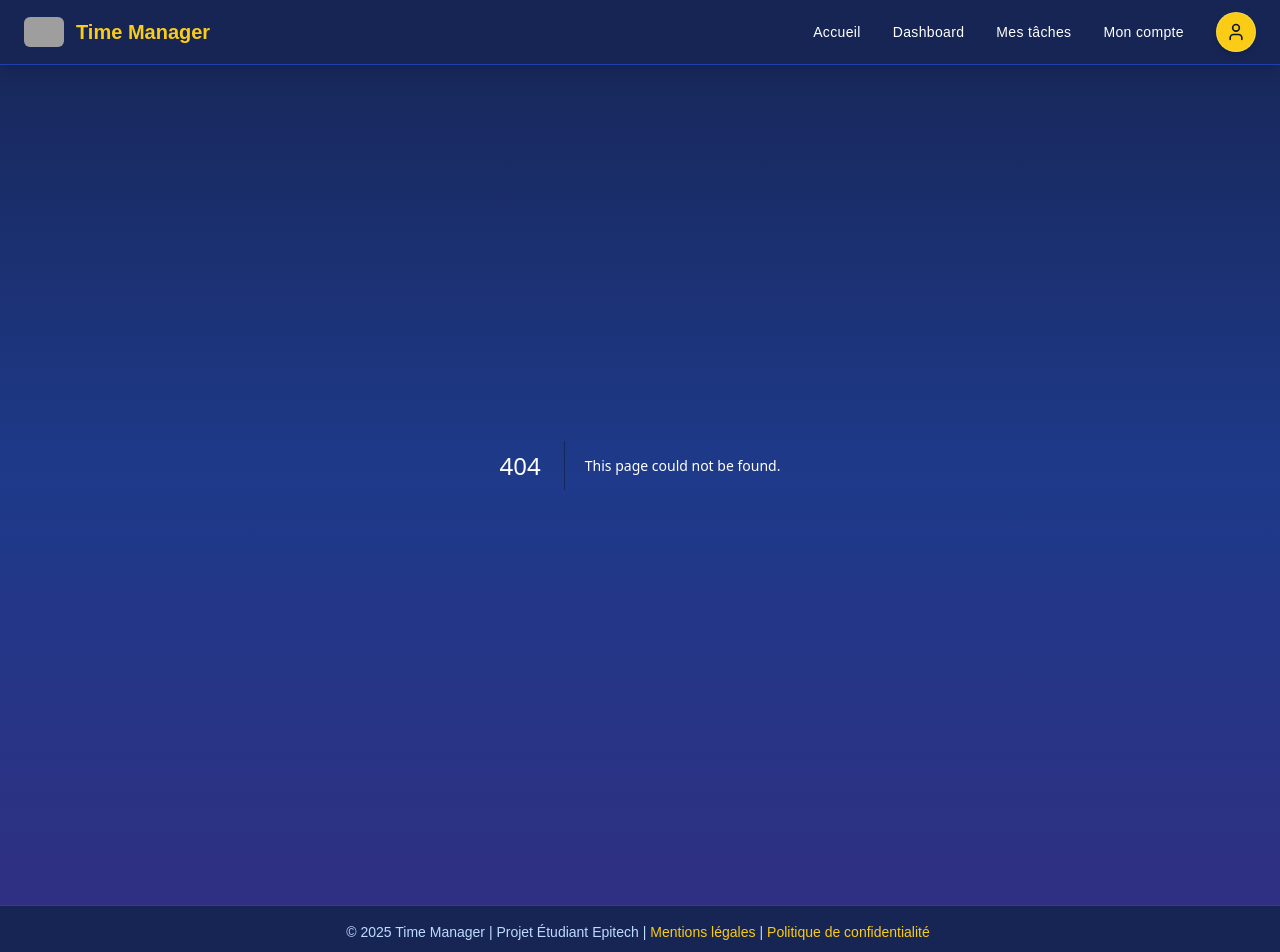
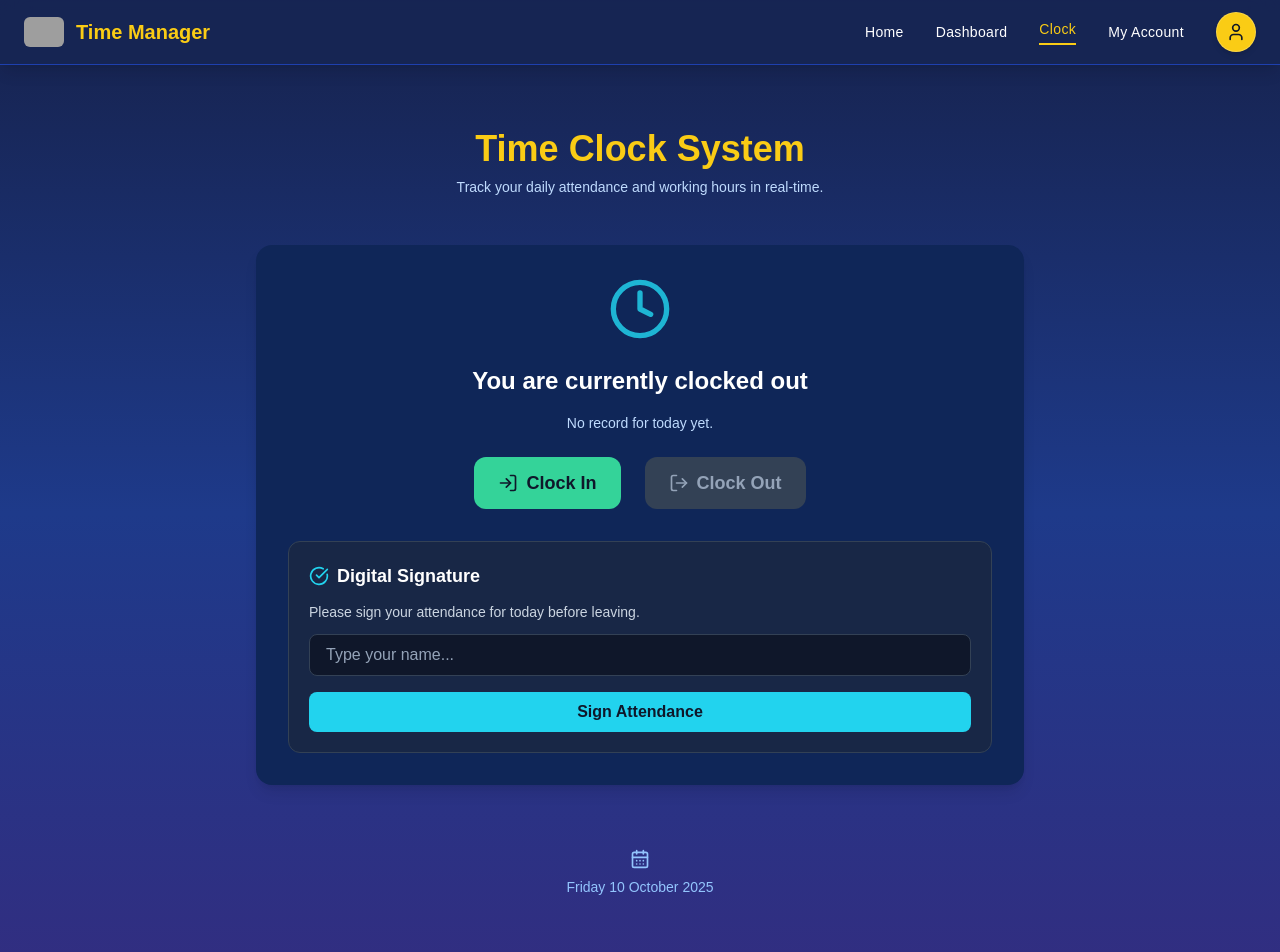
Before and after one commit to LavaheartGaming/Time-Manager, a Next.js app in the folder epitime/: page /clock in a window 1280 px wide. Before the commit this address had no page. Shown: the top 952 px of the page. Built offline with nearby package versions, Linux system fonts and the light colour scheme; grey boxes are pictures that could not be loaded.

Commit message:
WIP: Clock page work in progress

```diff
--- /dev/null
+++ b/epitime/src/app/clock/page.tsx
@@ -0,0 +1,194 @@
+"use client";
+
+import React, { useState, useEffect } from "react";
+import { motion } from "framer-motion";
+import {
+  Clock,
+  LogIn,
+  LogOut,
+  CheckCircle,
+  AlertTriangle,
+  Timer,
+  CalendarDays,
+} from "lucide-react";
+
+export default function ClockPage() {
+  const [isClockedIn, setIsClockedIn] = useState(false);
+  const [lastAction, setLastAction] = useState<string | null>(null);
+  const [signature, setSignature] = useState("");
+  const [clockInTime, setClockInTime] = useState<Date | null>(null);
+  const [workedTime, setWorkedTime] = useState<string>("00:00:00");
+
+  // Update timer every second if user is clocked in
+  useEffect(() => {
+    let interval: NodeJS.Timeout;
+    if (isClockedIn && clockInTime) {
+      interval = setInterval(() => {
+        const diff = Date.now() - clockInTime.getTime();
+        const hours = Math.floor(diff / 3600000);
+        const minutes = Math.floor((diff % 3600000) / 60000);
+        const seconds = Math.floor((diff % 60000) / 1000);
+        setWorkedTime(
+          `${hours.toString().padStart(2, "0")}:${minutes
+            .toString()
+            .padStart(2, "0")}:${seconds.toString().padStart(2, "0")}`
+        );
+      }, 1000);
+    }
+    return () => clearInterval(interval);
+  }, [isClockedIn, clockInTime]);
+
+  const handleClockIn = () => {
+    setIsClockedIn(true);
+    const now = new Date();
+    setClockInTime(now);
+    setLastAction("Clocked in at " + now.toLocaleTimeString());
+  };
+
+  const handleClockOut = () => {
+    setIsClockedIn(false);
+    const now = new Date();
+    setLastAction("Clocked out at " + now.toLocaleTimeString());
+    setClockInTime(null);
+    setWorkedTime("00:00:00");
+  };
+
+  const handleSubmitSignature = () => {
+    if (!signature.trim()) return alert("⚠️ Please sign before submitting!");
+    alert(`✅ Your attendance has been signed: "${signature}"`);
+    setSignature("");
+  };
+
+  return (
+    <div className="min-h-screen flex flex-col items-center bg-gradient-to-b from-blue-950 via-blue-900 to-indigo-900 text-white py-16 px-4">
+      {/* --- HEADER --- */}
+      <motion.div
+        initial={{ opacity: 0, y: -10 }}
+        animate={{ opacity: 1, y: 0 }}
+        transition={{ duration: 0.6 }}
+        className="text-center mb-12"
+      >
+        <h1 className="text-4xl font-extrabold mb-2 text-yellow-400">
+          Time Clock System
+        </h1>
+        <p className="text-blue-200 text-sm">
+          Track your daily attendance and working hours in real-time.
+        </p>
+      </motion.div>
+
+      {/* --- MAIN CARD --- */}
+      <motion.div
+        initial={{ opacity: 0, scale: 0.95 }}
+        animate={{ opacity: 1, scale: 1 }}
+        transition={{ duration: 0.4 }}
+        className="bg-[#0F2658] rounded-2xl shadow-lg p-8 w-full max-w-3xl flex flex-col items-center"
+      >
+        <Clock className="w-16 h-16 text-cyan-400 mb-6 animate-pulse" />
+
+        <h2 className="text-2xl font-bold mb-4 text-center">
+          {isClockedIn
+            ? "You are currently clocked in"
+            : "You are currently clocked out"}
+        </h2>
+
+        <p className="text-blue-200 text-sm mb-6 text-center">
+          {lastAction || "No record for today yet."}
+        </p>
+
+        {/* --- TIMER SECTION --- */}
+        {isClockedIn && (
+          <motion.div
+            initial={{ opacity: 0 }}
+            animate={{ opacity: 1 }}
+            className="flex items-center gap-3 bg-slate-800/60 border border-slate-700 px-5 py-3 rounded-xl mb-6"
+          >
+            <Timer className="text-cyan-400 w-5 h-5" />
+            <span className="text-cyan-300 font-semibold text-lg">
+              Working time: {workedTime}
+            </span>
+          </motion.div>
+        )}
+
+        {/* --- ACTION BUTTONS --- */}
+        <div className="flex gap-6 mb-8">
+          <button
+            onClick={handleClockIn}
+            disabled={isClockedIn}
+            className={`flex items-center gap-2 px-6 py-3 rounded-xl text-lg font-semibold transition-all ${
+              isClockedIn
+                ? "bg-slate-700 text-slate-400 cursor-not-allowed"
+                : "bg-emerald-400 text-slate-900 hover:bg-emerald-300"
+            }`}
+          >
+            <LogIn className="w-5 h-5" /> Clock In
+          </button>
+
+          <button
+            onClick={handleClockOut}
+            disabled={!isClockedIn}
+            className={`flex items-center gap-2 px-6 py-3 rounded-xl text-lg font-semibold transition-all ${
+              !isClockedIn
+                ? "bg-slate-700 text-slate-400 cursor-not-allowed"
+                : "bg-red-400 text-slate-900 hover:bg-red-300"
+            }`}
+          >
+            <LogOut className="w-5 h-5" /> Clock Out
+          </button>
+        </div>
+
+        {/* --- SIGNATURE SECTION --- */}
+        <div className="w-full bg-slate-800/60 p-5 rounded-xl border border-slate-700">
+          <h3 className="text-lg font-semibold mb-3 flex items-center gap-2">
+            <CheckCircle className="w-5 h-5 text-cyan-400" /> Digital Signature
+          </h3>
+          <p className="text-slate-300 text-sm mb-3">
+            Please sign your attendance for today before leaving.
+          </p>
+
+          <input
+            type="text"
+            placeholder="Type your name..."
+            value={signature}
+            onChange={(e) => setSignature(e.target.value)}
+            className="w-full px-4 py-2 rounded-lg bg-slate-900 border border-slate-700 text-white placeholder-slate-400 focus:ring-2 focus:ring-cyan-400"
+          />
+          <button
+            onClick={handleSubmitSignature}
+            className="mt-4 w-full py-2 bg-cyan-400 text-slate-900 font-semibold rounded-lg hover:bg-cyan-300 transition-all"
+          >
+            Sign Attendance
+          </button>
+        </div>
+      </motion.div>
+
+      {/* --- STATUS MESSAGE --- */}
+      {lastAction && (
+        <motion.div
+          initial={{ opacity: 0, y: 10 }}
+          animate={{ opacity: 1, y: 0 }}
+          className="mt-10 flex items-center gap-3 bg-slate-800/70 border border-slate-700 px-6 py-3 rounded-xl"
+        >
+          {isClockedIn ? (
+            <CheckCircle className="text-emerald-400" />
+          ) : (
+            <AlertTriangle className="text-yellow-400" />
+          )}
+          <span className="text-slate-200 text-sm">{lastAction}</span>
+        </motion.div>
+      )}
+
+      {/* --- FOOTER --- */}
+      <div className="mt-16 text-center text-sm text-blue-300 flex flex-col items-center">
+        <CalendarDays className="w-5 h-5 mb-2" />
+        <p>
+          {new Date().toLocaleDateString("en-GB", {
+            weekday: "long",
+            year: "numeric",
+            month: "long",
+            day: "numeric",
+          })}
+        </p>
+      </div>
+    </div>
+  );
+}
--- a/epitime/src/app/layout.tsx
+++ b/epitime/src/app/layout.tsx
@@ -29,21 +29,23 @@ export default function RootLayout({
   }, []);
 
   const navigation = [
-    { name: "Accueil", href: "/home" },
+    { name: "Home", href: "/home" },
     { name: "Dashboard", href: "/dashboard" },
-    { name: "Mes tâches", href: "/tasks" },
-    { name: "Mon compte", href: "/account" },
+    { name: "Clock", href: "/clock" },
+    { name: "My Account", href: "/account" },
   ];
 
   return (
-    <html lang="fr">
+    <html lang="en">
       <body className="min-h-screen flex flex-col bg-gradient-to-b from-blue-950 via-blue-900 to-indigo-900 text-white">
+        {/* --- NAVBAR --- */}
         <nav className="sticky top-0 z-50 w-full bg-blue-950/95 backdrop-blur-md border-b border-blue-800 shadow-lg">
           <div className="max-w-7xl mx-auto flex justify-between items-center h-16 px-6">
+            {/* LOGO */}
             <div className="flex items-center gap-3">
               <Image
                 src="https://cdn-icons-png.flaticon.com/512/2103/2103691.png"
-                alt="Logo Time Manager"
+                alt="Time Manager Logo"
                 width={40}
                 height={40}
                 className="rounded-md"
@@ -56,6 +58,7 @@ export default function RootLayout({
               </Link>
             </div>
 
+            {/* --- NAV LINKS DESKTOP --- */}
             <div className="hidden md:flex items-center gap-8">
               {navigation.map((item) => (
                 <Link
@@ -71,14 +74,15 @@ export default function RootLayout({
                 </Link>
               ))}
 
+              {/* PROFILE BUTTON */}
               <Link
-                href={isLoggedIn ? "/profile" : "/login"}
+                href={isLoggedIn ? "/account" : "/login"}
                 className="flex items-center justify-center h-10 w-10 rounded-full overflow-hidden bg-yellow-400 hover:bg-yellow-300 transition-all transform hover:scale-110 border border-white/20 shadow-md"
               >
                 {profilePicUrl ? (
                   <Image
                     src={profilePicUrl}
-                    alt="Profil"
+                    alt="Profile"
                     width={40}
                     height={40}
                     className="object-cover rounded-full"
@@ -89,6 +93,7 @@ export default function RootLayout({
               </Link>
             </div>
 
+            {/* --- MOBILE MENU TOGGLE --- */}
             <div className="md:hidden">
               <button
                 onClick={() => setIsMenuOpen(!isMenuOpen)}
@@ -99,6 +104,7 @@ export default function RootLayout({
             </div>
           </div>
 
+          {/* --- MOBILE MENU --- */}
           {isMenuOpen && (
             <div className="md:hidden bg-blue-950/95 border-t border-blue-800 p-4">
               {navigation.map((item) => (
@@ -118,28 +124,30 @@ export default function RootLayout({
 
               <div className="mt-4 border-t border-blue-800 pt-3">
                 <Link
-                  href={isLoggedIn ? "/profile" : "/login"}
+                  href={isLoggedIn ? "/account" : "/login"}
                   className="block w-full bg-yellow-400 text-gray-900 text-center font-semibold py-2 rounded-lg hover:bg-yellow-300 transition-all"
                   onClick={() => setIsMenuOpen(false)}
                 >
-                  {isLoggedIn ? "Mon compte" : "Se connecter"}
+                  {isLoggedIn ? "My Account" : "Sign In"}
                 </Link>
               </div>
             </div>
           )}
         </nav>
 
+        {/* --- PAGE CONTENT --- */}
         <main className="flex-grow">{children}</main>
 
+        {/* --- FOOTER --- */}
         <footer className="bg-blue-950 border-t border-blue-800 text-center text-sm py-4 mt-10">
           <p className="text-blue-200">
-            © 2025 Time Manager | Projet Étudiant Epitech |
-            <Link href="/mentions-legales" className="text-yellow-400 hover:underline mx-1">
-              Mentions légales
+            © 2025 Time Manager | Epitech Student Project |
+            <Link href="/legal" className="text-yellow-400 hover:underline mx-1">
+              Legal Notice
             </Link>
             |
-            <Link href="/confidentialite" className="text-yellow-400 hover:underline mx-1">
-              Politique de confidentialité
+            <Link href="/privacy" className="text-yellow-400 hover:underline mx-1">
+              Privacy Policy
             </Link>
           </p>
         </footer>
```
